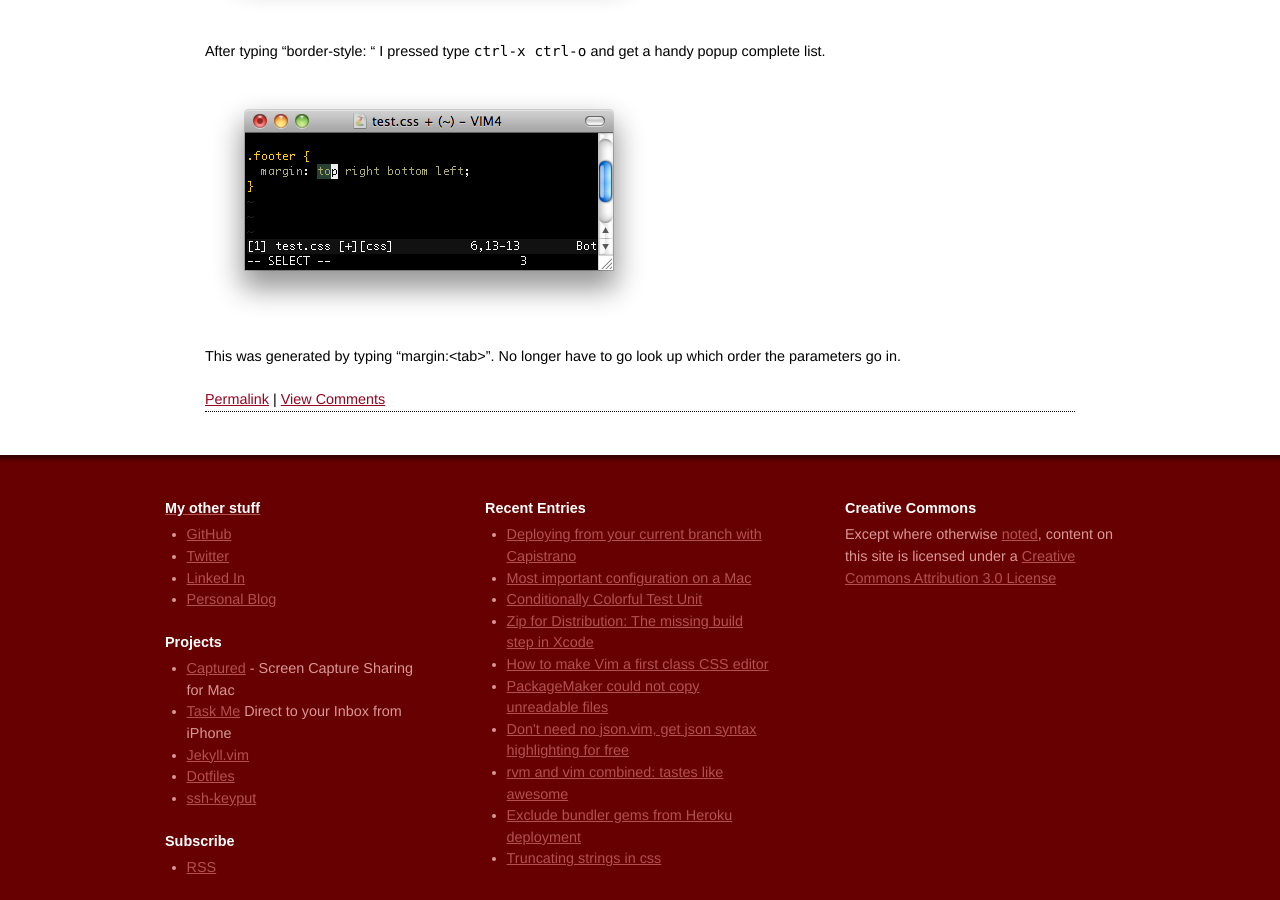
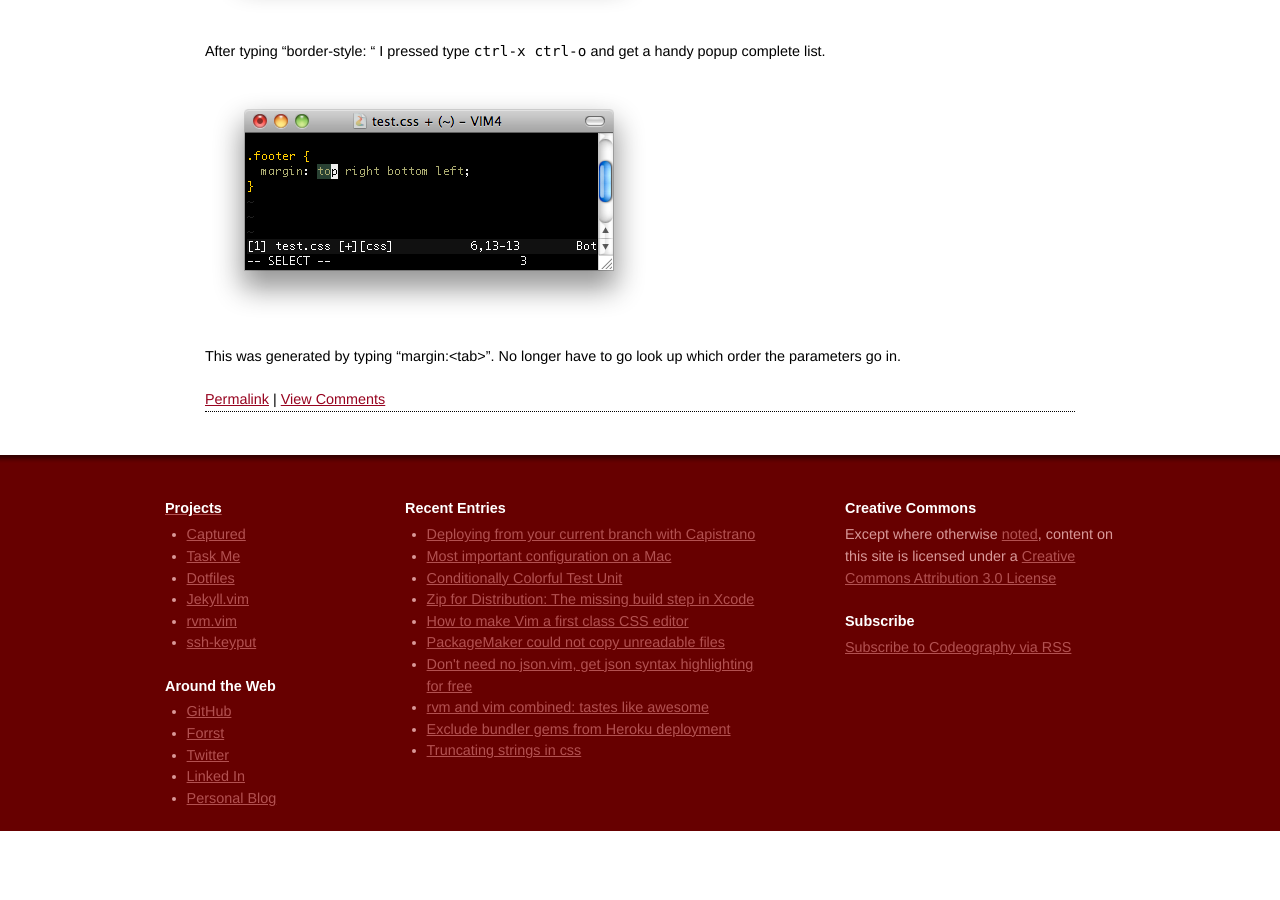
Before and after one commit to csexton/codeography.com, a Jekyll site: the page built from index.html, in a window 1280 px wide and 900 px high, scrolled down 5448 px. Built offline with Jekyll 4.4.1, drawn with Linux system fonts in a browser that asks for light colours; nearby versions of some CDN libraries; some web fonts are replaced; comment, search, counter and statistics services are not loaded; after the commit the page ends 6279 px from its top, so only the background shows below that.

Commit message:
Updating the footer

```diff
--- a/_layouts/base.html
+++ b/_layouts/base.html
@@ -62,31 +62,29 @@
 
         <br />
         <br />
-        <div class="span-7">
-          <h5>My other stuff</h5>
+        <div class="span-5">
+          <h5>Projects</h5>
+          <ul>
+            <li><a href="/captured">Captured</a></li>
+            <li><a href="/taskme">Task Me</a></li>
+            <li><a href="http://github.com/csexton/dotfiles">Dotfiles</a></li>
+            <li><a href="http://github.com/csexton/jekyll.vim">Jekyll.vim</a></li>
+            <li><a href="http://github.com/csexton/rvm.vim">rvm.vim</a></li>
+            <li><a href="http://github.com/csexton/ssh-keyput">ssh-keyput</a></li>
+          </ul>
+
+          <h5>Around the Web</h5>
           <ul>
             <li><a href="http://github.com/csexton/">GitHub</a></li>
+            <li><a href="http://forr.st/-csexton">Forrst</a></li>
             <li><a href="http://twitter.com/fuzzymonk/">Twitter</a></li>
             <li><a href="http://www.linkedin.com/in/csexton">Linked In</a></li>
             <li><a href="http://fuzzymonk.com">Personal Blog</a></li>
           </ul>
 
-          <h5>Projects</h5>
-          <ul>
-            <li><a href="/captured">Captured</a> - Screen Capture Sharing for Mac</li>
-            <li><a href="/taskme">Task Me</a> Direct to your Inbox from iPhone</li>
-            <li><a href="http://github.com/csexton/jekyll.vim">Jekyll.vim</a></li>
-            <li><a href="http://github.com/csexton/dotfiles">Dotfiles</a></li>
-            <li><a href="http://github.com/csexton/ssh-keyput">ssh-keyput</a></li>
-          </ul>
-          <h5>Subscribe</h5>
-          <ul>
-            <li><a href="http://feeds.feedburner.com/codeography">RSS</a></li>
-          </ul>
-
         </div>
 
-        <div class="span-8 prepend-1">
+        <div class="span-10 prepend-1">
 
           <h5>Recent Entries</h5>
           <ul>
@@ -102,6 +100,10 @@
           <p>
             Except where otherwise <a href="http://creativecommons.org/policies#license">noted</a>, content on this site is
             licensed under a <a href="http://creativecommons.org/licenses/by/3.0/">Creative Commons Attribution 3.0 License</a>
+          </p>
+          <h5>Subscribe</h5>
+          <p>
+            <a href="http://feeds.feedburner.com/codeography">Subscribe to Codeography via RSS</a>
           </p>
 
         </div>
```
